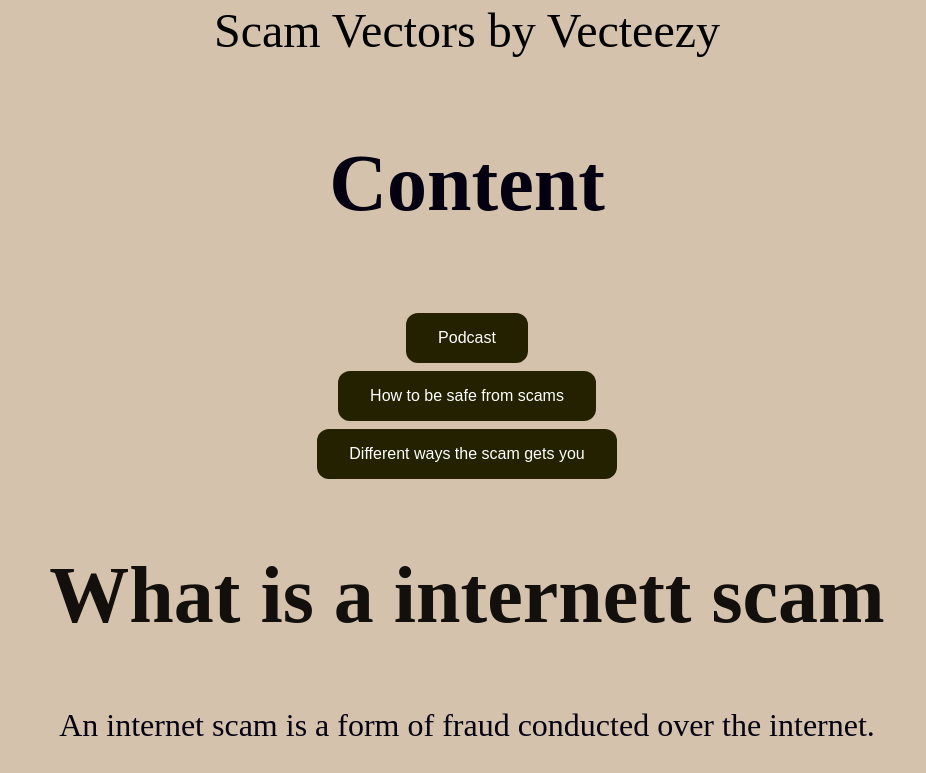
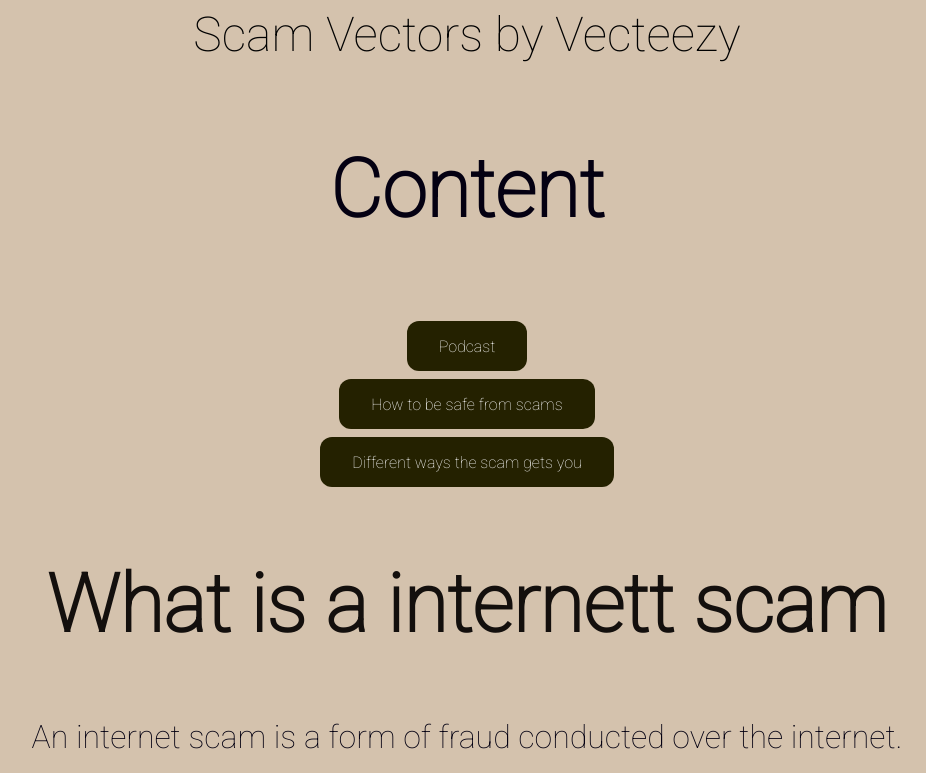
Before and after one commit to Knut123456/Tverfaglig-produktion-website, a plain HTML site: page Index.html in a window 1280 px wide. Shown: the part 923-1696 px from the top of the page, without its empty margins (173-1099 px from the left). Drawn offline with Linux system fonts and the light colour scheme.

Commit message:
lagde til en font family robotco

```diff
--- a/style.css
+++ b/style.css
@@ -1,3 +1,6 @@
+@import url('https://fonts.googleapis.com/css2?family=Roboto:wght@100&display=swap');
+
+
 /* body {
     display: grid;
     grid-template-columns: 1fr auto;
@@ -17,18 +20,21 @@ header {
     font-size: 8rem;
     text-align: center;
     color: #040012;
+    font-family: 'Roboto', sans-serif;
 }
 
 .linkeoverskrift {
     font-size: 5rem;
     text-align: center;
     color: #040012;
+    font-family: 'Roboto', sans-serif;
 }
 
 .text-overskrift {
     font-size: 5rem;
     text-align: center;
     color: #130f0d;
+    font-family: 'Roboto', sans-serif;
 }
 
 p {
@@ -36,12 +42,14 @@ p {
     text-align: center;
     color: #040012;
     line-height: 1,5rem;
+    font-family: 'Roboto', sans-serif;
 }
 
 .link {
     display: flex;
     flex-direction: column;
     margin-bottom: 10px;
+    font-family: 'Roboto', sans-serif;
 }
 
 body {
@@ -80,7 +88,7 @@ body {
     margin: 4px 2px;
     cursor: pointer;
     border-radius: 12px;
-
+    font-family: 'Roboto', sans-serif;
 }
 button{
     height: 50px;
@@ -118,6 +126,7 @@ dialog {
     text-decoration: none;
     font-size: 3rem;
     margin-top: 10px;
+    font-family: 'Roboto', sans-serif;
 }
 body.dark-mode {
     background-color: #242424;
```
Also changed, not shown: 1 other file.
